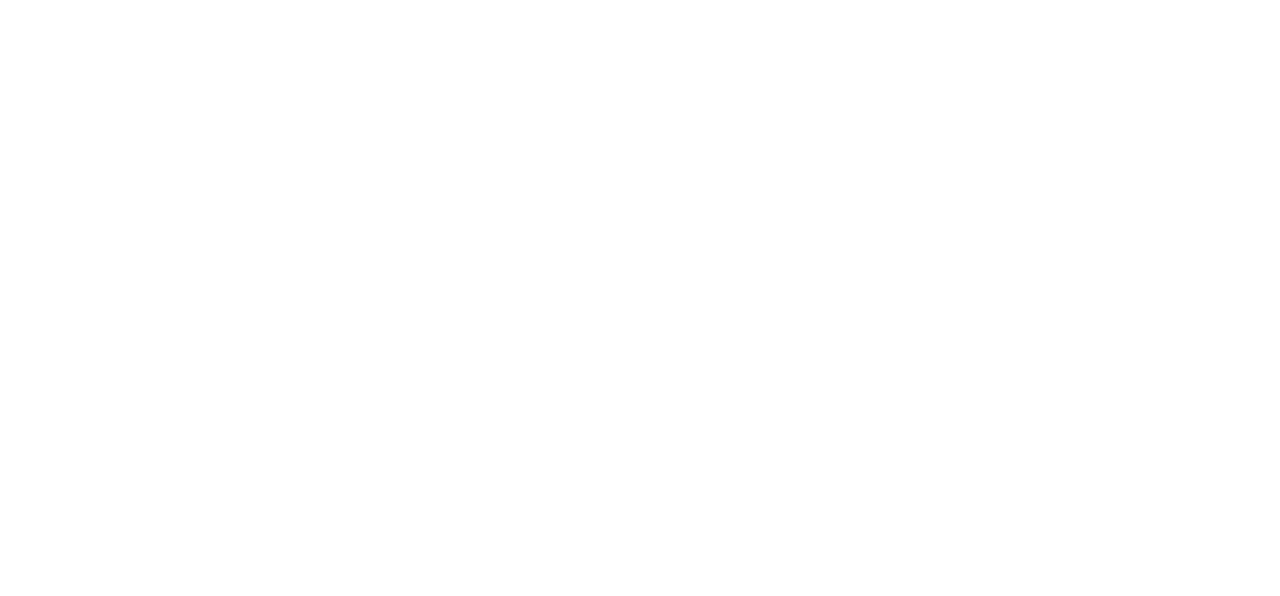
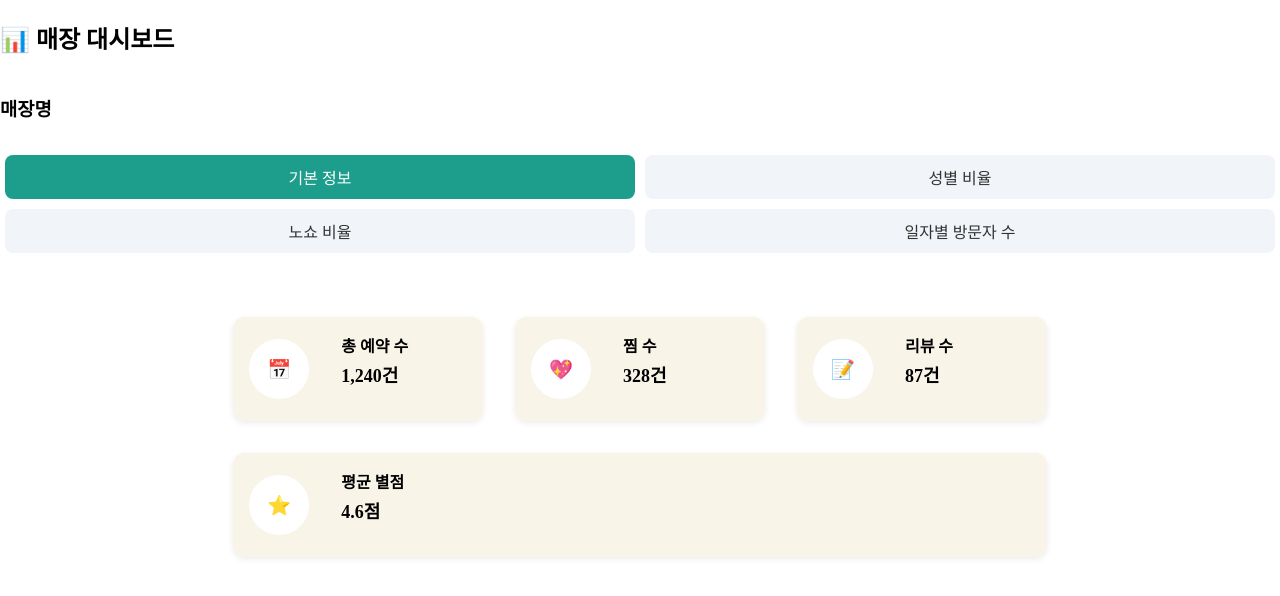
Before and after one commit to KosaOneShot/popspace_FE, a React (Vite) app: page /chart/data in a window 1280 px wide. Before the commit this address had no page. Shown: the top 596 px of the page. Built offline with nearby package versions, Linux system fonts and the light colour scheme.

Commit message:
feat: route 추가

```diff
--- a/src/App.jsx
+++ b/src/App.jsx
@@ -1,5 +1,6 @@
 import { Route, Routes } from 'react-router-dom';
 import './App.css';
+import Chart from './page/analytics/chart';
 
 
 
@@ -13,6 +14,7 @@ function App() {
         {/* <Route path='/auth/register' element={<RegisterForm />} /> */}
         {/* <Route path='/auth/login' element={<LoginForm />} /> */}
         {/* <Route path='/main' element = {<Main /> }/> */}
+        <Route path='/chart/data' element = {<Chart />} />
       </Routes>
     </div>
   );
```
